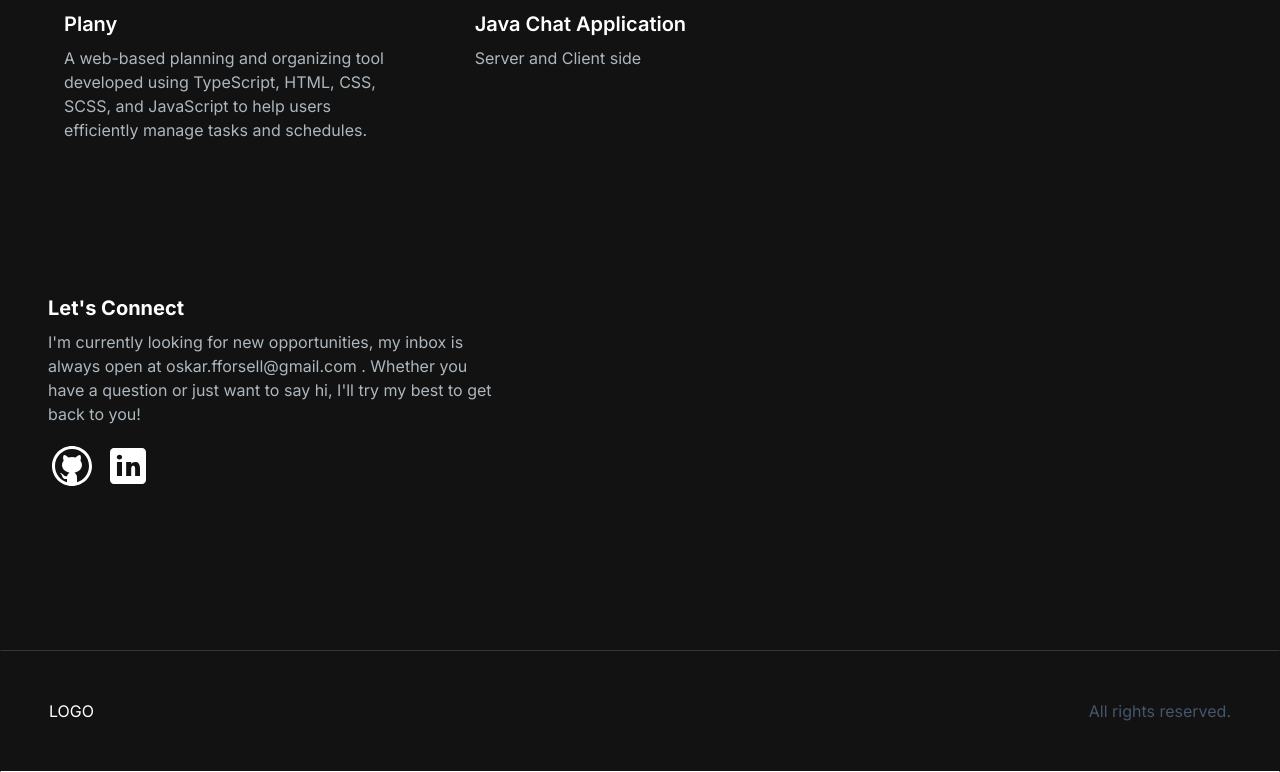
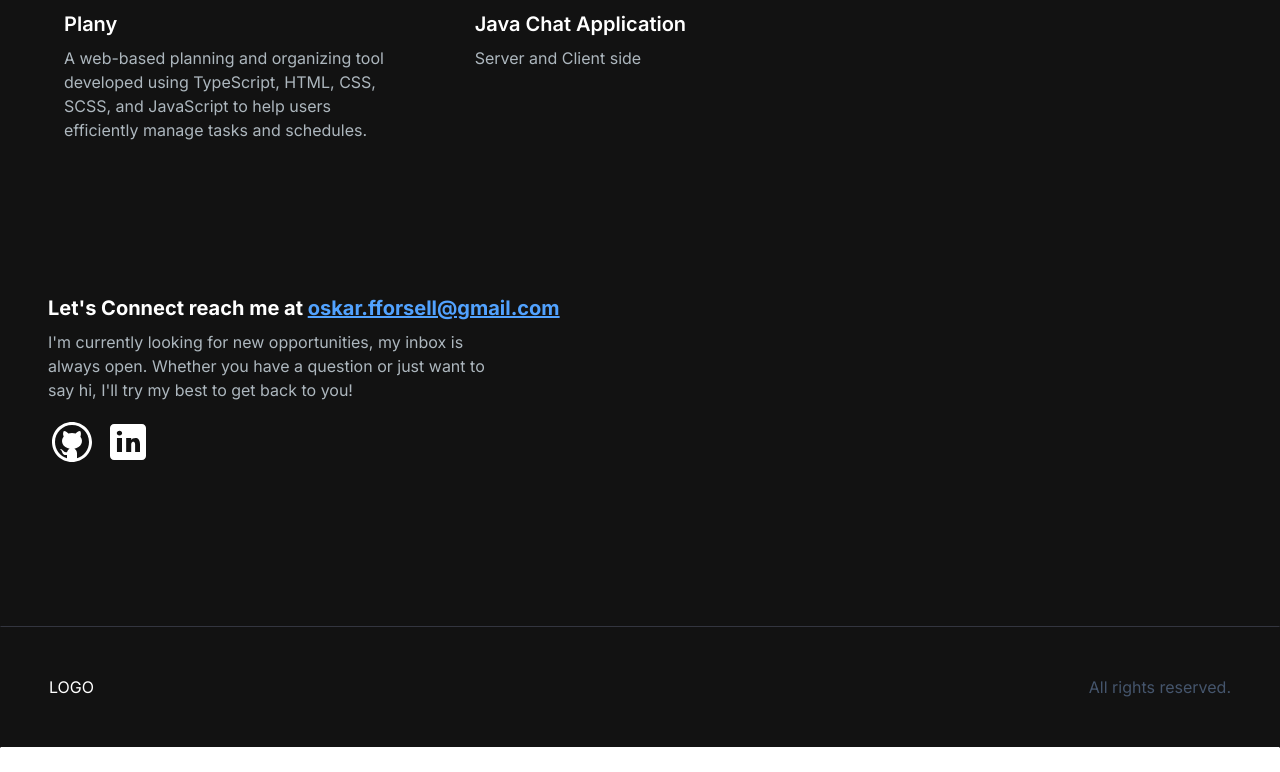
Before and after one commit to Oskarrnn/my-porfolio, a Next.js app: page / in a window 1280 px wide. Shown: the part 2378-3150 px from the top of the page. After the commit the page ends 3126 px from the top, so only its background shows below. Built offline with nearby package versions, Linux system fonts and the light colour scheme.

Commit message:
Updated Email Section to Linking

```diff
--- a/src/app/components/EmailSection.tsx
+++ b/src/app/components/EmailSection.tsx
@@ -56,12 +56,18 @@ const EmailSection = () => {
       <div className="bg-[radial-gradient(ellipse_at_center,_var(--tw-gradient-stops))] from-primary-900 to-transparent rounded-full h-80 w-80 z-0 blur-lg absolute top-3/4 -left-4 transform -translate-x-1/2 -translate-1/2"></div>
       <div className="z-10">
         <h5 className="text-xl font-bold text-white my-2">
-          Let&apos;s Connect
+          Let&apos;s Connect reach me at {" "}
+          <a
+            href="mailto:oskar.fforsell@gmail.com"
+            className="text-blue-400 underline hover:text-blue-500"
+          >
+            oskar.fforsell@gmail.com
+          </a>
         </h5>
         <p className="text-[#ADB7BE] mb-4 max-w-md">
           {" "}
           I&apos;m currently looking for new opportunities, my inbox is always
-          open at oskar.fforsell@gmail.com . Whether you have a question or just want to say hi, I&apos;ll
+          open. Whether you have a question or just want to say hi, I&apos;ll
           try my best to get back to you!
         </p>
         <div className="socials flex flex-row gap-2">
```
